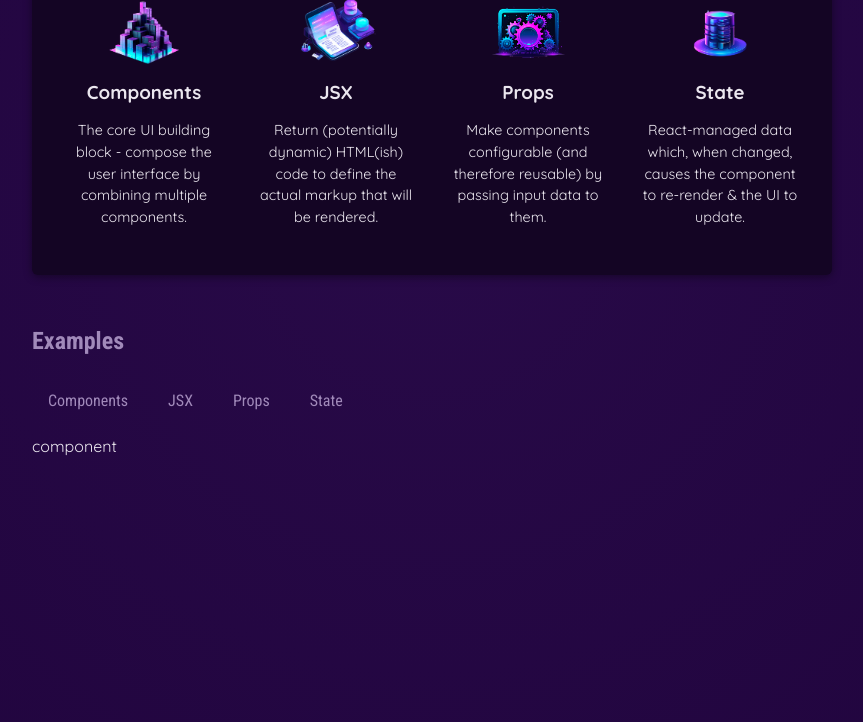
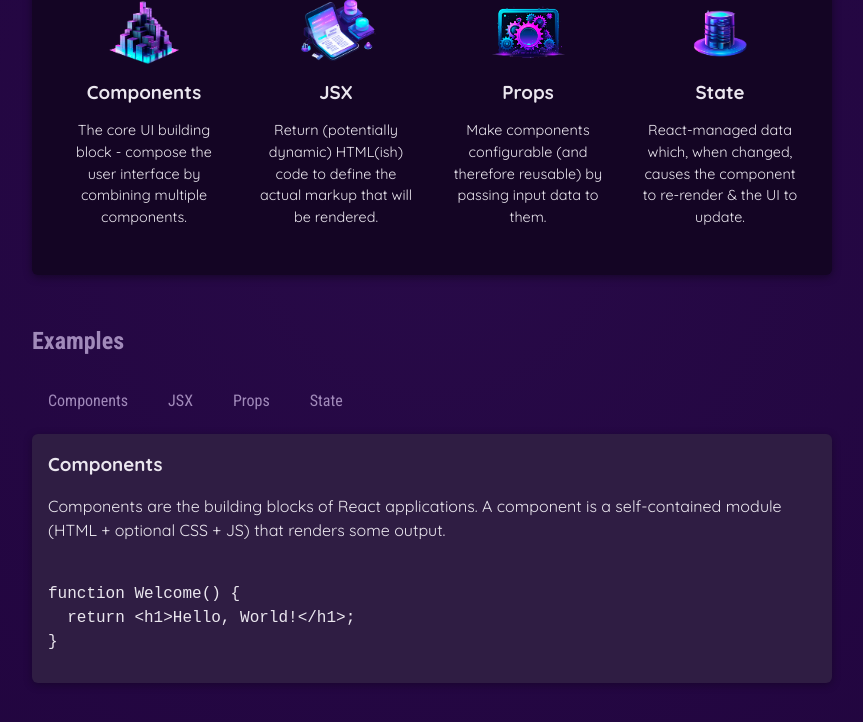
Before and after one commit to chris0gan/01-starting-project, a React (Vite) app: page / in a window 1280 px wide. Both pictures are taken after a click on the button "Components". Shown: the part 424-1146 px from the top of the page, without its empty margins (208-1071 px from the left). Built offline with nearby package versions, Linux system fonts and the light colour scheme.

Commit message:
updated data.js and added dynamic content

```diff
--- a/src/App.jsx
+++ b/src/App.jsx
@@ -4,11 +4,11 @@ import { CORE_CONCEPTS } from './data.js';
 import Header from './components/Header/Header.jsx';
 import CoreConcept from './components/CoreConcpet.jsx';
 import TabButton from './components/TabButton.jsx';
-
+import { EXAMPLES } from './data.js'
 
 
 function App() {
-  const [slecectedTopic, setSelectedTopic] = useState('Please click a button');
+  const [slecectedTopic, setSelectedTopic] = useState();
 
   let tabContent = 'Please click a button';
 
@@ -33,12 +33,20 @@ function App() {
         <section id="examples">
           <h2>Examples</h2>
           <menu>
-            <TabButton onSelect={(selectedContent) => handleSelect('component')}>Components</TabButton>
+            <TabButton onSelect={(selectedContent) => handleSelect('components')}>Components</TabButton>
             <TabButton onSelect={() => handleSelect('jsx')}>JSX</TabButton>
             <TabButton onSelect={() => handleSelect('props')}>Props</TabButton>
             <TabButton onSelect={() => handleSelect('state')}>State</TabButton>
           </menu>
-          {slecectedTopic}
+          {!slecectedTopic ? <p>Please select a topic.</p> : (<div id="tab-content">
+            <h3>{EXAMPLES[slecectedTopic].title}</h3>
+            <p>{EXAMPLES[slecectedTopic].description}</p>
+            <pre>
+              <code>
+                {EXAMPLES[slecectedTopic].code}
+              </code>
+            </pre>
+          </div>)}
         </section>
       </main>
 
--- a/src/data.js
+++ b/src/data.js
@@ -29,3 +29,54 @@ export const CORE_CONCEPTS = [
       'React-managed data which, when changed, causes the component to re-render & the UI to update.',
   },
 ];
+
+export const EXAMPLES = {
+  components: {
+    title: 'Components',
+    description:
+      'Components are the building blocks of React applications. A component is a self-contained module (HTML + optional CSS + JS) that renders some output.',
+    code: `
+function Welcome() {
+  return <h1>Hello, World!</h1>;
+}`,
+  },
+  jsx: {
+    title: 'JSX',
+    description:
+      'JSX is a syntax extension to JavaScript. It is similar to a template language, but it has full power of JavaScript (e.g., it may output dynamic content).',
+    code: `
+<div>
+  <h1>Welcome {userName}</h1>
+  <p>Time to learn React!</p>
+</div>`,
+  },
+  props: {
+    title: 'Props',
+    description:
+      'Components accept arbitrary inputs called props. They are like function arguments.',
+    code: `
+function Welcome(props) {
+  return <h1>Hello, {props.name}</h1>;
+}`,
+  },
+  state: {
+    title: 'State',
+    description:
+      'State allows React components to change their output over time in response to user actions, network responses, and anything else.',
+    code: `
+function Counter() {
+  const [isVisible, setIsVisible] = useState(false);
+
+  function handleClick() {
+    setIsVisible(true);
+  }
+
+  return (
+    <div>
+      <button onClick={handleClick}>Show Details</button>
+      {isVisible && <p>Amazing details!</p>}
+    </div>
+  );
+}`,
+  },
+};
```
